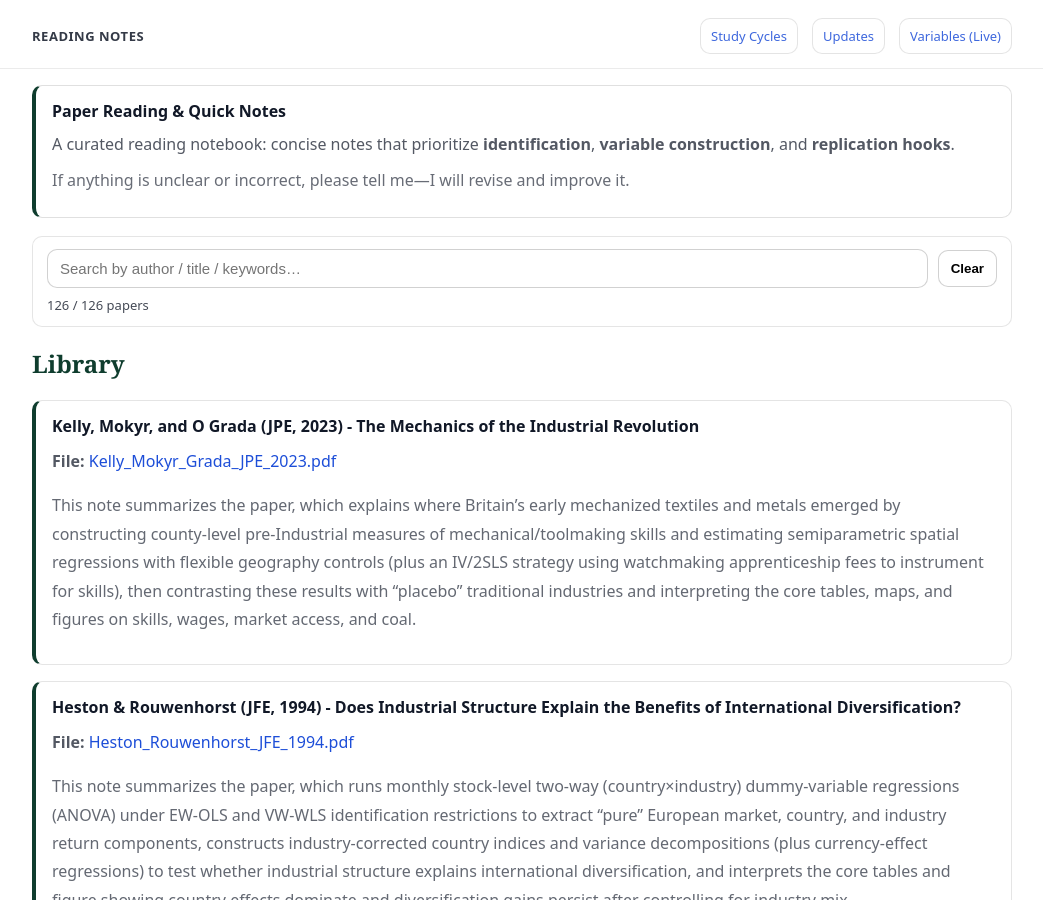
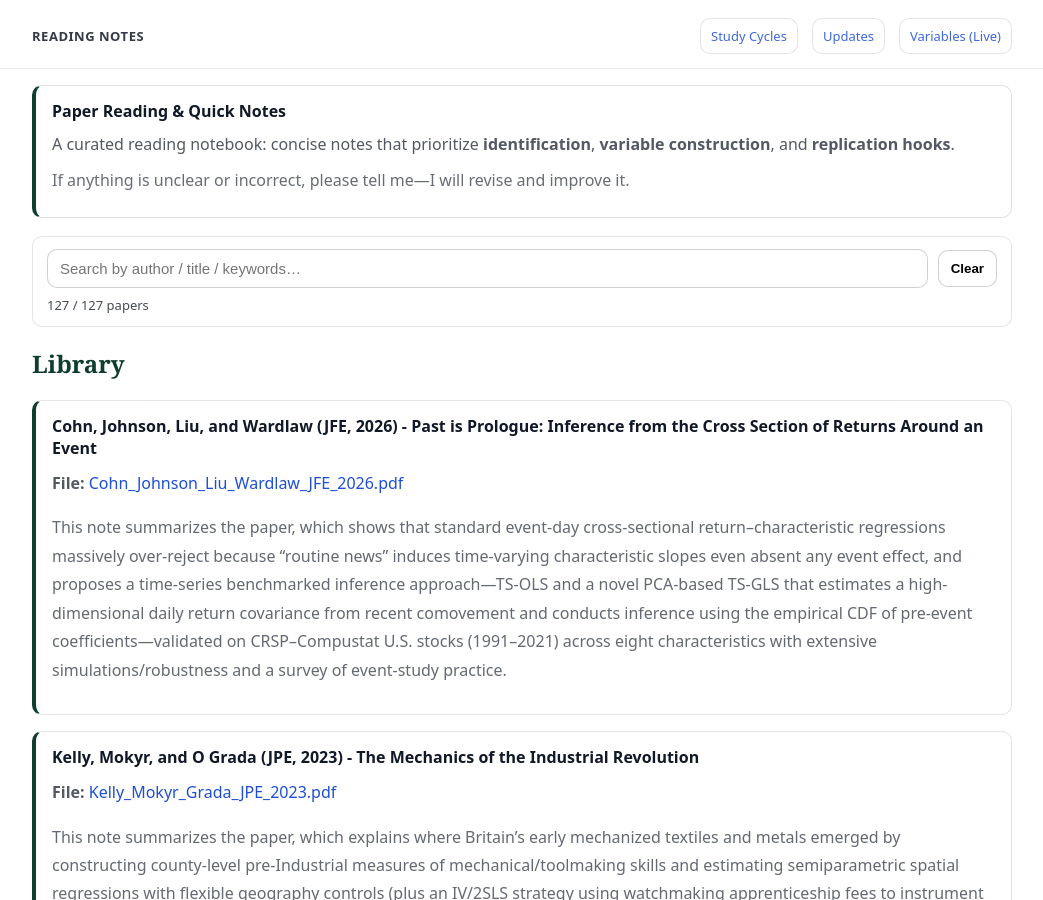
Before and after one commit to yaxinzn/study-archive, a Jekyll site: the page built from reading/index.md, in a window 1280 px wide and 900 px high. Shown: the whole window, without its empty margins (118-1161 px from the left). Built offline with Jekyll 4.4.1, drawn with Linux system fonts in a browser that asks for light colours.

Commit message:
Reading: add/update Cohn_Johnson_Liu_Wardlaw_JFE_2026.pdf

```diff
--- a/_data/reading.yml
+++ b/_data/reading.yml
@@ -1,3 +1,7 @@
+- title: "Cohn, Johnson, Liu, and Wardlaw (JFE, 2026) - Past is Prologue: Inference from the Cross Section of Returns Around an Event"
+  file: "Cohn_Johnson_Liu_Wardlaw_JFE_2026.pdf"
+  desc: "This note summarizes the paper, which shows that standard event-day cross-sectional return–characteristic regressions massively over-reject because “routine news” induces time-varying characteristic slopes even absent any event effect, and proposes a time-series benchmarked inference approach—TS-OLS and a novel PCA-based TS-GLS that estimates a high-dimensional daily return covariance from recent comovement and conducts inference using the empirical CDF of pre-event coefficients—validated on CRSP–Compustat U.S. stocks (1991–2021) across eight characteristics with extensive simulations/robustness and a survey of event-study practice."
+
 - title: "Kelly, Mokyr, and O Grada (JPE, 2023) - The Mechanics of the Industrial Revolution"
   file: "Kelly_Mokyr_Grada_JPE_2023.pdf"
   desc: "This note summarizes the paper, which explains where Britain’s early mechanized textiles and metals emerged by constructing county-level pre-Industrial measures of mechanical/toolmaking skills and estimating semiparametric spatial regressions with flexible geography controls (plus an IV/2SLS strategy using watchmaking apprenticeship fees to instrument for skills), then contrasting these results with “placebo” traditional industries and interpreting the core tables, maps, and figures on skills, wages, market access, and coal."
```
Also changed, not shown: 1 other file.
